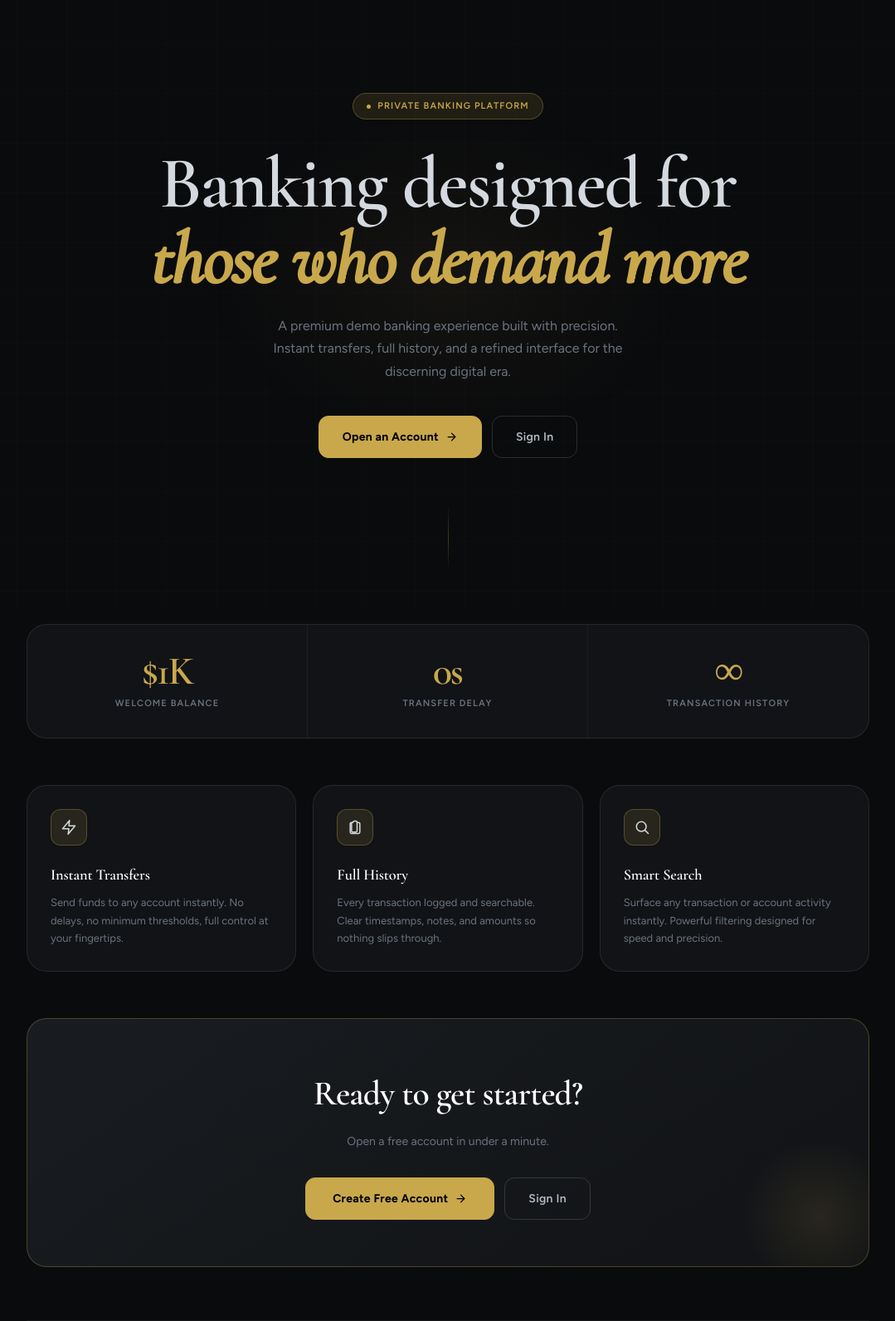
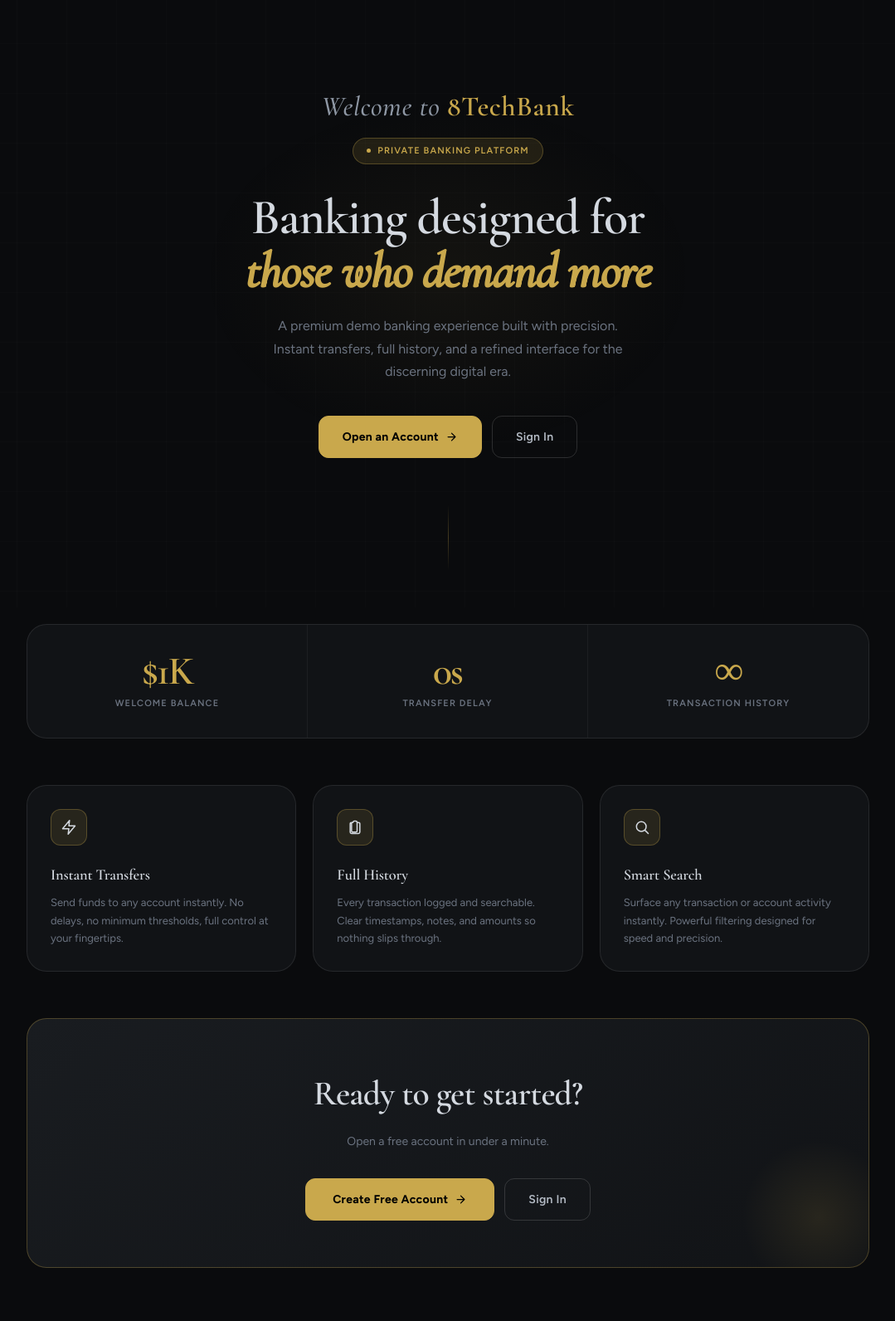
Before and after one commit to akolpaul2244/8TechBank, a Flask app: page / in a window 1280 px wide. Shown: the part 68-1660 px from the top of the page at 83% size, without its empty margins (100-1179 px from the left). Run offline with Flask 3, Linux system fonts and the light colour scheme; some libraries are stand-ins or nearby versions.

Commit message:
updated both indext pages

```diff
--- a/src/secure/templates/index.html
+++ b/src/secure/templates/index.html
@@ -13,6 +13,26 @@
     text-align: center;
     padding: 4rem 1rem 2rem;
     position: relative;
+  }
+
+  .welcome-line {
+    font-family: var(--font-display);
+    font-size: clamp(1.15rem, 3.5vw, 2.1rem);
+    font-weight: 500;
+    font-style: italic;
+    color: var(--ink-20);
+    text-align: center;
+    letter-spacing: 0.02em;
+    line-height: 1;
+    white-space: nowrap;
+    width: 100%;
+    margin-bottom: 1.25rem;
+  }
+
+  .welcome-accent {
+    color: var(--gold);
+    font-weight: 600;
+    font-style: normal;
   }
 
   .hero::before {
@@ -36,10 +56,13 @@
 
   .hero-title {
     font-family: var(--font-display);
-    font-size: clamp(3rem, 8vw, 5.5rem);
-    font-weight: 600; color: var(--ink-05);
-    line-height: 1.04; letter-spacing: -0.02em;
-    margin-bottom: 1.25rem; max-width: 780px;
+    font-size: clamp(2.2rem, 5.5vw, 3.75rem);
+    font-weight: 600;
+    color: var(--ink-05);
+    line-height: 1.08;
+    letter-spacing: -0.02em;
+    margin-bottom: 1.25rem;
+    max-width: 780px;
   }
   .hero-title em { font-style: italic; color: var(--gold); }
 
@@ -115,7 +138,7 @@
   .feature-title {
     font-family: var(--font-display);
     font-size: 1.15rem; font-weight: 600;
-    color: #fff; margin-bottom: 0.5rem; letter-spacing: -0.01em;
+    color: var(--ink-05); margin-bottom: 0.5rem; letter-spacing: -0.01em;
   }
   .feature-desc { font-size: 13px; color: var(--ink-30); line-height: 1.65; }
 
@@ -136,7 +159,7 @@
   .cta-title {
     font-family: var(--font-display);
     font-size: 2.6rem; font-weight: 600;
-    color: #fff; letter-spacing: -0.02em; margin-bottom: 0.75rem;
+    color: var(--ink-05); letter-spacing: -0.02em; margin-bottom: 0.75rem;
   }
   .cta-sub { font-size: 14px; color: var(--ink-30); margin-bottom: 2rem; }
 
@@ -153,6 +176,12 @@
 
 <!-- HERO -->
 <section class="hero">
+
+  <!-- WELCOME MESSAGE -->
+  <div class="welcome-line fade-up">
+    Welcome to <span class="welcome-accent">8TechBank</span>
+  </div>
+
   <div class="hero-badge fade-up">
     <span class="hero-badge-dot"></span>
     Private Banking Platform
```
Also changed, not shown: src/vulnerable/templates/index.html (+7 -4 lines).
